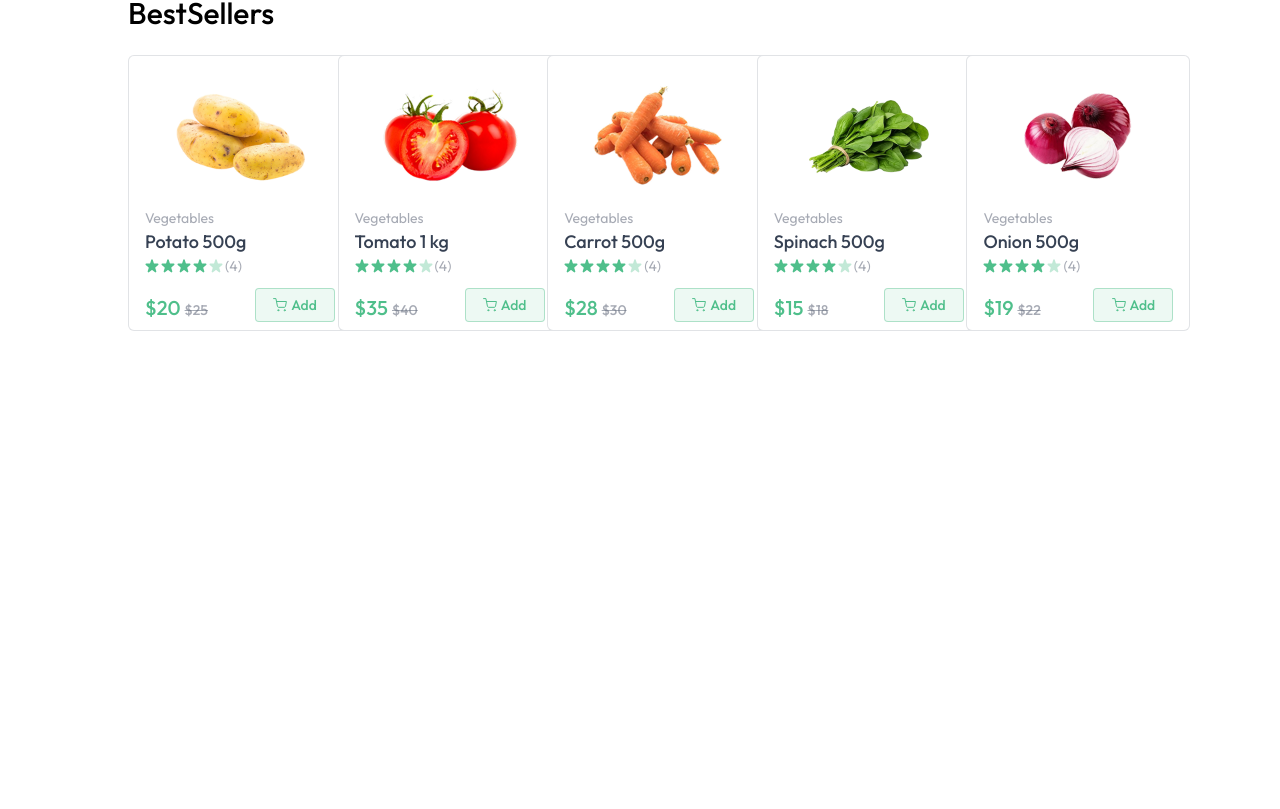
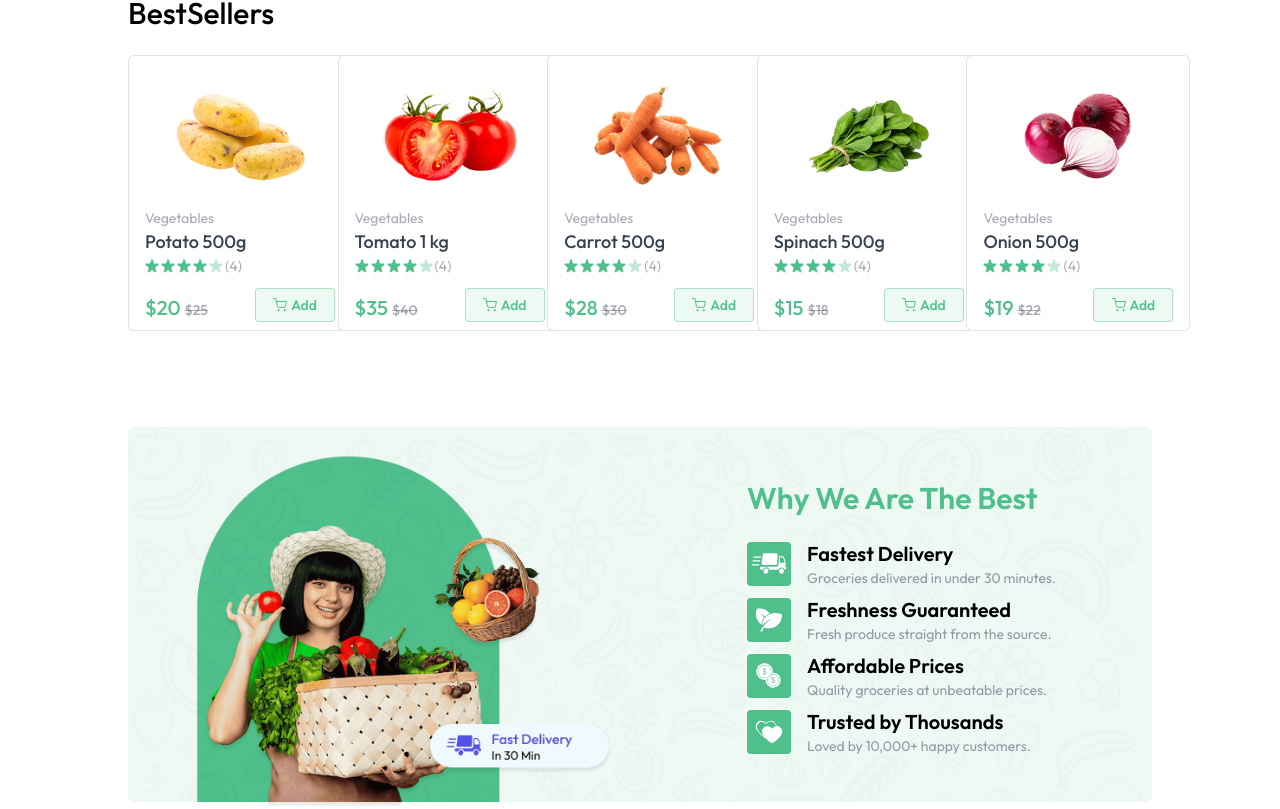
Before and after one commit to ashanlokuge/grocery-delivery-app, a React (Vite) app: page / in a window 1280 px wide. Shown: the part 873-1682 px from the top of the page. Before the commit the page ends 1204 px from the top, so only its background shows below. Built offline with nearby package versions, Linux system fonts and the light colour scheme.

Commit message:
BottomBanner done

```diff
--- /dev/null
+++ b/src/components/BottomBanner.jsx
@@ -0,0 +1,36 @@
+import React from 'react'
+import { assets, features } from '../assets/assets'
+
+const BottomBanner = () => {
+  return (
+    <div className='relative mt-24'>
+        <img src={assets.bottom_banner_image} alt='banner' className='w-full hidden md:block'/>
+        <img src={assets.bottom_banner_image_sm} alt='banner' className='w-full md:hidden'/>
+
+        <div className='absolute inset-0 flex flex-col items-center md:items-end md:justify-center pt-16 md:pt-0 md:pr-24'>
+            <div>
+              <h1 className='text-2xl md:text-3xl font-semibold text-primary mb-6'>Why We Are The Best</h1>
+
+              {features.map((feature,index)=>(
+                <div key={index} className='flex items-center gap-4 mt-2'>
+                    <img src={feature.icon} alt={feature.title} className='md:w-11 w-9' />
+                    <div>
+                    <h3 className='text-lg md:text-xl font-semibold'>{feature.title}
+                    </h3>
+
+                    <p className='text-gray-500/70 text-xs md:text-sm'>{feature.description}
+                    </p>
+                    </div>
+                </div>
+              ))}
+
+            </div>
+
+        </div>
+
+
+    </div>
+  )
+}
+
+export default BottomBanner
--- a/src/pages/Home.jsx
+++ b/src/pages/Home.jsx
@@ -2,6 +2,7 @@
 import MainBanner from '../components/MainBanner'
 import Categories from '../components/Categories'
 import BestSeller from '../components/BestSeller'
+import BottomBanner from '../components/BottomBanner'
 
 const Home = () => {
   return (
@@ -9,6 +10,7 @@
       <MainBanner/>
       <Categories/>
       <BestSeller/>
+      <BottomBanner/>
     </div>
   )
 }
```
